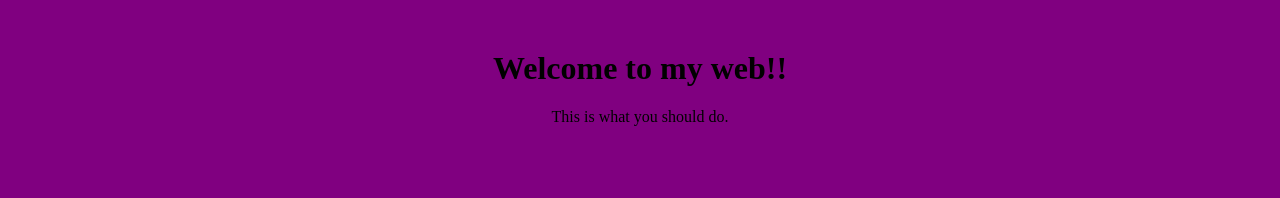
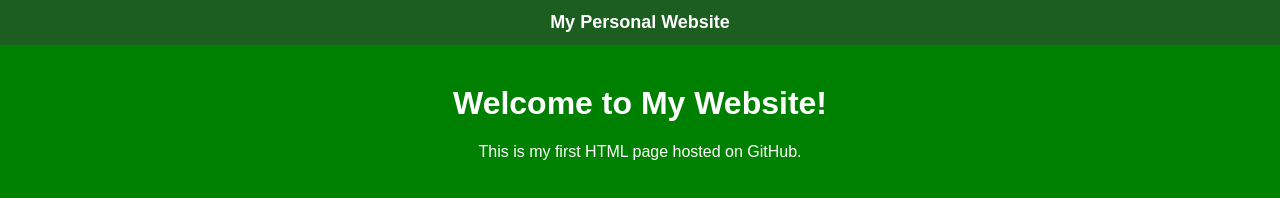
Before and after one commit to Ngoran81/Personal-Project, a plain HTML site: page index.html in a window 1280 px wide. Drawn offline with Linux system fonts and the light colour scheme.

Commit message:
Refactor index.html for improved styling and layout
Updated styles and structure for better layout and readability.

```diff
--- a/index.html
+++ b/index.html
@@ -2,18 +2,38 @@
 <html lang="en">
 <head>
   <meta charset="UTF-8">
-    <title>My personal Project</title>
+  <title>My Personal Project</title>
   <style>
-    body{
-    front-family: Arial, sans-serif;
+    body {
+      font-family: Arial, sans-serif;
       text-align: center;
-    margin-top: 50px;
-    background-color:purple;
+      margin: 0; /* Removes default white edge around the page */
+      background-color: green;
+      color: white;
+    }
+
+    header {
+      background-color: #1b5e20; /* Darker green bar for contrast */
+      padding: 12px 20px;        /* Controls the height and side spacing */
+      font-size: 18px;
+      font-weight: bold;
+    }
+
+    main {
+      margin-top: 40px;          /* Keeps your main content spaced below the header */
     }
   </style>
 </head>
 <body>
-      <h1>Welcome to my web!!</h1>
-      <p>This is what you should do.</p>
+
+  <header>
+    My Personal Website
+  </header>
+
+  <main>
+    <h1>Welcome to My Website!</h1>
+    <p>This is my first HTML page hosted on GitHub.</p>
+  </main>
+
 </body>
 </html>
```
Lines whose indentation alone changed are shown as unchanged.
